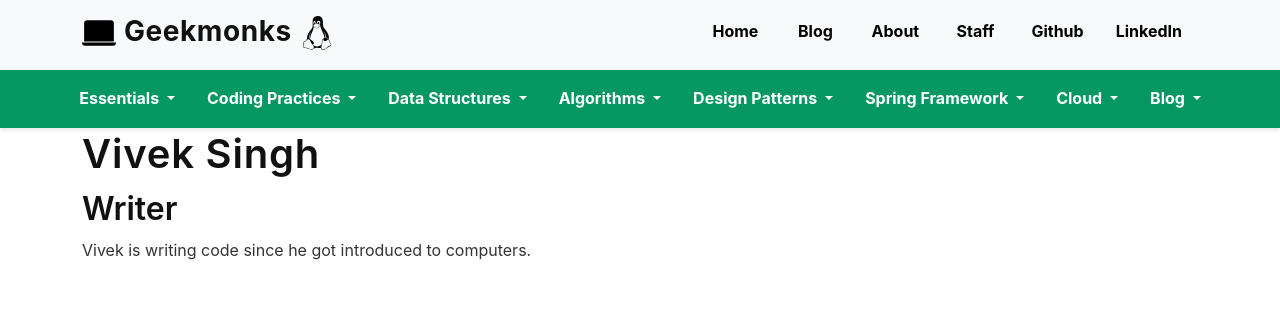
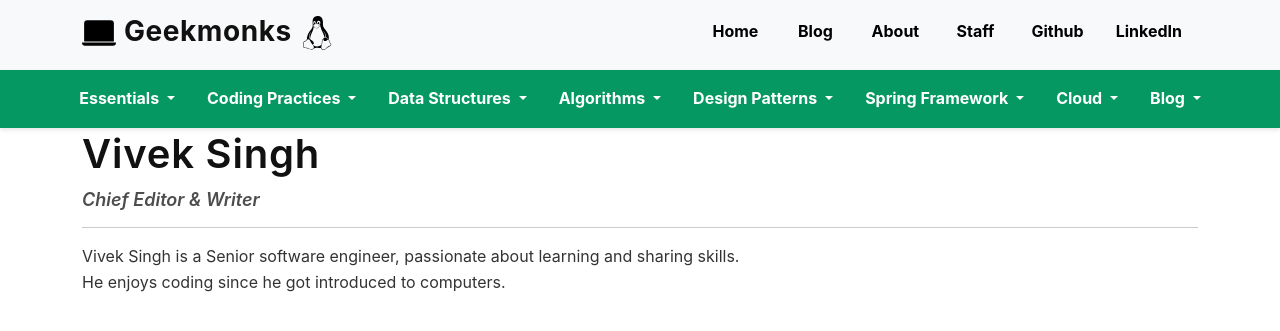
Before and after one commit to SRVivek1/geekmonks, a Jekyll site: the page built from _authors/srvivek.md, in a window 1280 px wide. Shown: the top 331 px of the page. Built offline with Jekyll 4.4.1, drawn with Linux system fonts in a browser that asks for light colours.

Commit message:
authors page updated and removed dummy author

```diff
--- a/_authors/srvivek.md
+++ b/_authors/srvivek.md
@@ -1,6 +1,13 @@
 ---
 short_name: srvivek
 name: Vivek Singh
-position: Writer
+position: Chief Editor & Writer
 ---
-Vivek is writing code since he got introduced to computers.
+
+<hr/>
+
+<p>
+Vivek Singh is a Senior software engineer, passionate about learning and sharing skills.
+<br/>
+He enjoys coding since he got introduced to computers.
+</p>
--- a/_layouts/author.html
+++ b/_layouts/author.html
@@ -2,6 +2,6 @@
 layout: default
 ---
 <h1>{{ page.name }}</h1>
-<h2>{{ page.position }}</h2>
+<h2 style="font-style: italic; color: #4d4d4d; font-size: large;">{{ page.position }}</h2>
 
 {{ content }}
```
Also changed, not shown: _authors/viveksingh.md (deleted, +0 -6 lines).
